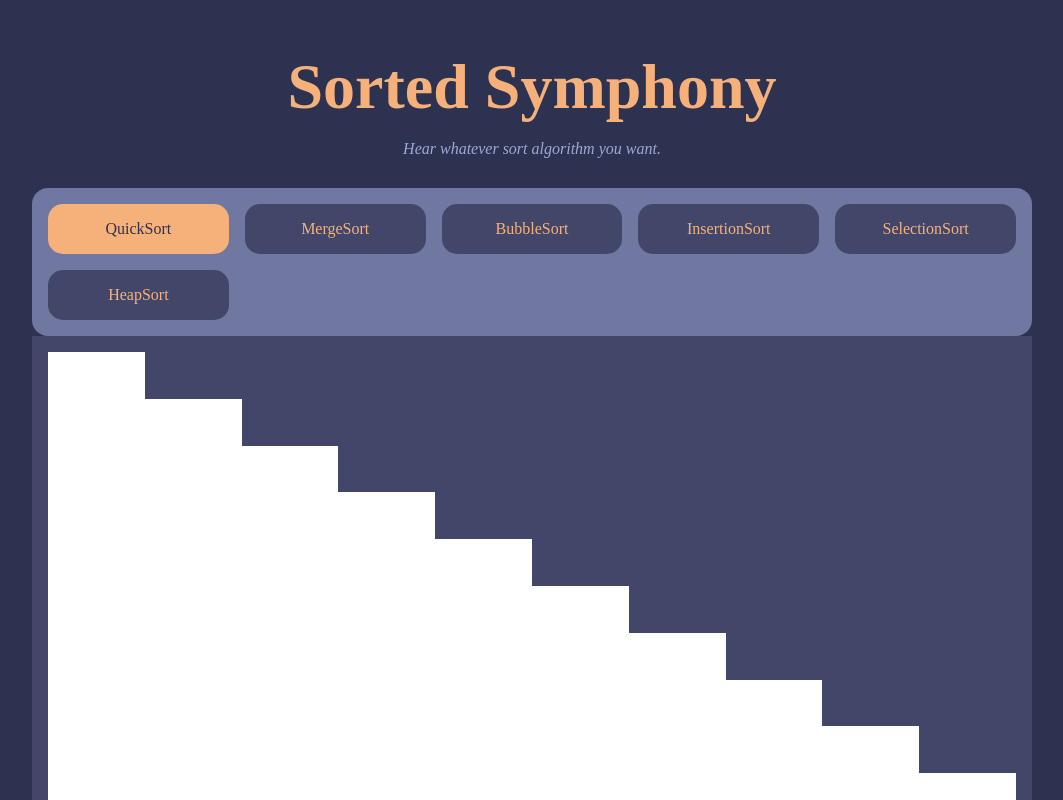
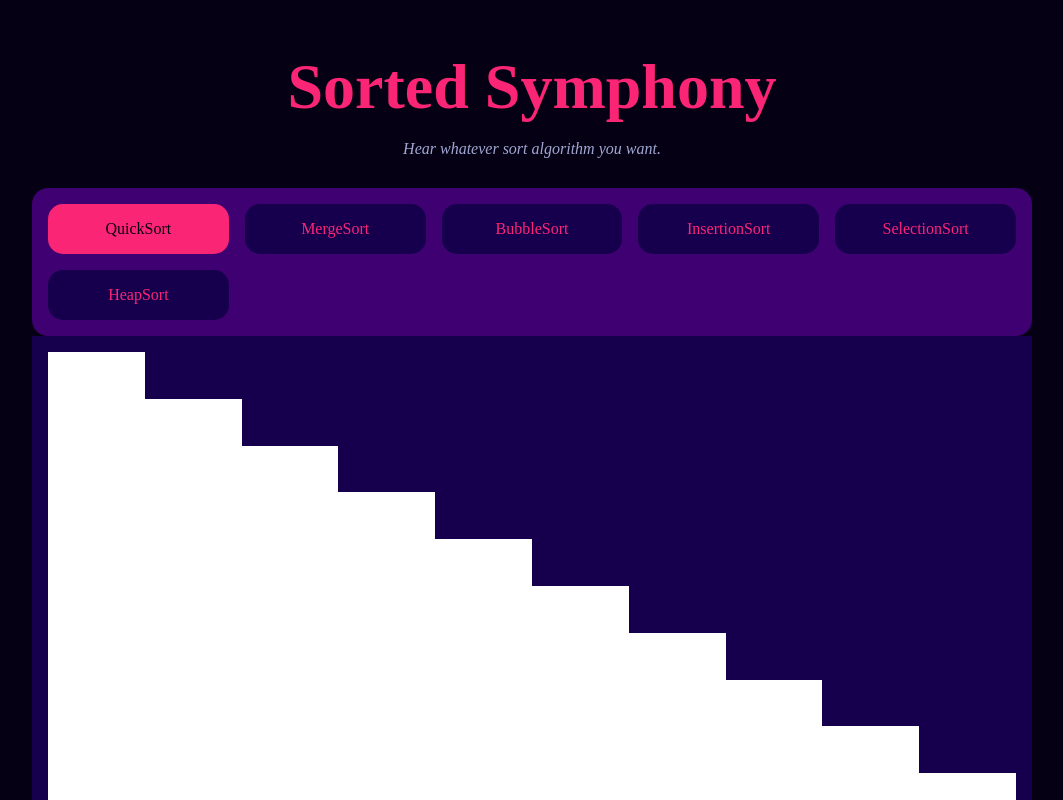
Before and after one commit to Eckry/Sorted-Symphony, a React (Vite) app: page / in a window 1280 px wide. Shown: the top 800 px of the page, without its empty margins (108-1171 px from the left). Built offline with nearby package versions, Linux system fonts and the light colour scheme.

Commit message:
change colors

```diff
--- a/src/App.css
+++ b/src/App.css
@@ -5,16 +5,15 @@
 }
 
 :root {
-  --primary-color: #2D3250;
-  --secondary-color: #424769;
-  --tertiary-color: #7077A1;
+  --primary-color: #060014;
+  --secondary-color: #16004d;
+  --tertiary-color: #3F0071;
   --tertiary-brighty-color: #a0a7d2;
-  --highlight-color: #F6B17A;
+  --highlight-color: #FB2576;
 }
 
 html {
   color-scheme: dark;
-
 }
 
 body {
```
